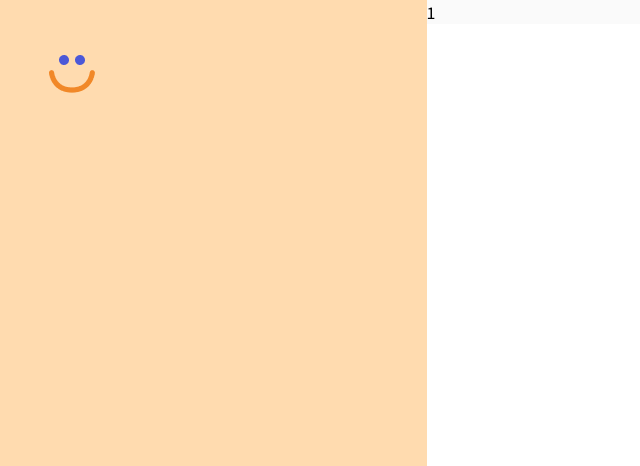
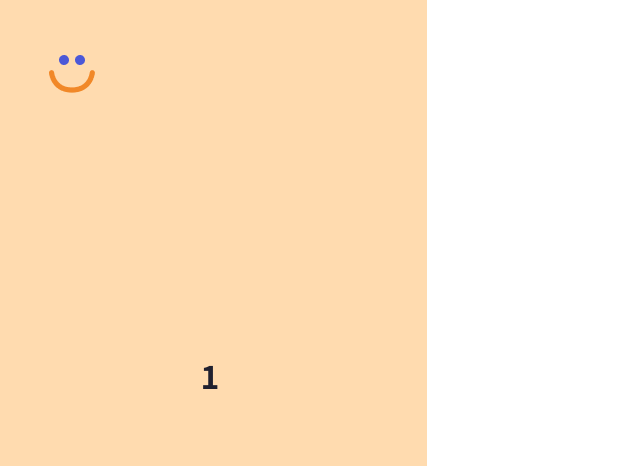
Before and after one commit to soheee94/soheee94.github.io, a React (Create React App) app in the folder portfolio/: page /work/1 in a window 1280 px wide. Shown: the top 466 px of the page, without its empty margins (0-640 px from the left). Built offline with nearby package versions, Linux system fonts and the light colour scheme.

Commit message:
SideBarContent 분리 , Main/Work 적용

```diff
--- /dev/null
+++ b/portfolio/src/component/common/SideBarContent.js
@@ -0,0 +1,34 @@
+import React from "react";
+import styled, { css } from "styled-components";
+import palette from "../../utils/palette";
+import media from "../../utils/media";
+
+function SideBarContent({ children }) {
+  return <SideBarContentBlock>{children}</SideBarContentBlock>;
+}
+
+const ScrollAnimationStyles = css`
+  visibility: visible;
+  opacity: 1;
+  transition: all 0.15s ease;
+  transition-delay: 0.5s;
+`;
+
+const SideBarContentBlock = styled.div`
+  color: ${palette.point};
+  margin-bottom: 2rem;
+  margin-left: -0.5rem;
+  ${ScrollAnimationStyles}
+
+  ${media.medium} {
+    margin: 0;
+    padding: 0 2rem;
+  }
+  ${media.small} {
+    padding-top: 98px;
+    padding-bottom: 40px;
+    width: 100%;
+  }
+`;
+
+export default SideBarContent;
--- a/portfolio/src/component/main/MainSideBar.js
+++ b/portfolio/src/component/main/MainSideBar.js
@@ -1,14 +1,12 @@
 import React from "react";
-import styled, { css } from "styled-components";
-import palette from "../../utils/palette";
-import media from "../../utils/media";
 import FloatingLogo from "../common/FloatingLogo";
+import SideBarContent from "../common/SideBarContent";
 
 function MainSideBar() {
   return (
     <>
       <FloatingLogo />
-      <Introduce>
+      <SideBarContent>
         <h1>
           WEB Front-End
           <br />
@@ -24,33 +22,9 @@ function MainSideBar() {
           <br />
           디자인을 생각한 소스코드를 작성합니다.
         </p>
-      </Introduce>
+      </SideBarContent>
     </>
   );
 }
 
-const ScrollAnimationStyles = css`
-  visibility: visible;
-  opacity: 1;
-  transition: all 0.15s ease;
-  transition-delay: 0.5s;
-`;
-
-const Introduce = styled.div`
-  color: ${palette.point};
-  margin-bottom: 2rem;
-  margin-left: -0.5rem;
-  ${ScrollAnimationStyles}
-
-  ${media.medium} {
-    margin: 0;
-    padding: 0 2rem;
-  }
-  ${media.small} {
-    padding-top: 98px;
-    padding-bottom: 40px;
-    width: 100%;
-  }
-`;
-
 export default React.memo(MainSideBar);
--- a/portfolio/src/component/work/WorkSideBar.js
+++ b/portfolio/src/component/work/WorkSideBar.js
@@ -1,12 +1,22 @@
 import React from "react";
+import styled from "styled-components";
 import FloatingLogo from "../common/FloatingLogo";
+import { withRouter } from "react-router-dom";
+import SideBarContent from "../common/SideBarContent";
+import data from "../../data";
 
-function WorkSideBar() {
+const WorkSideBar = withRouter(({ match }) => {
+  const { title } = match.params;
   return (
     <>
       <FloatingLogo />
+      <SideBarContent>
+        <h1>{title}</h1>
+      </SideBarContent>
     </>
   );
-}
+});
+
+// const Navigation = styled.div``;
 
 export default WorkSideBar;
--- a/portfolio/src/page/WorkPage.js
+++ b/portfolio/src/page/WorkPage.js
@@ -3,8 +3,7 @@ import PageTemplate from "../component/common/PageTemplate";
 import WorkSideBar from "../component/work/WorkSideBar";
 import { useScroll } from "../ScrollContext";
 
-function WorkPage({ match }) {
-  const { title } = match.params;
+function WorkPage() {
   // set scroll Y position
   const { setScrollY } = useScroll();
   useEffect(() => {
@@ -20,7 +19,7 @@ function WorkPage({ match }) {
       <PageTemplate.Left>
         <WorkSideBar />
       </PageTemplate.Left>
-      <PageTemplate.Right>{title}</PageTemplate.Right>
+      <PageTemplate.Right></PageTemplate.Right>
     </PageTemplate>
   );
 }
```
